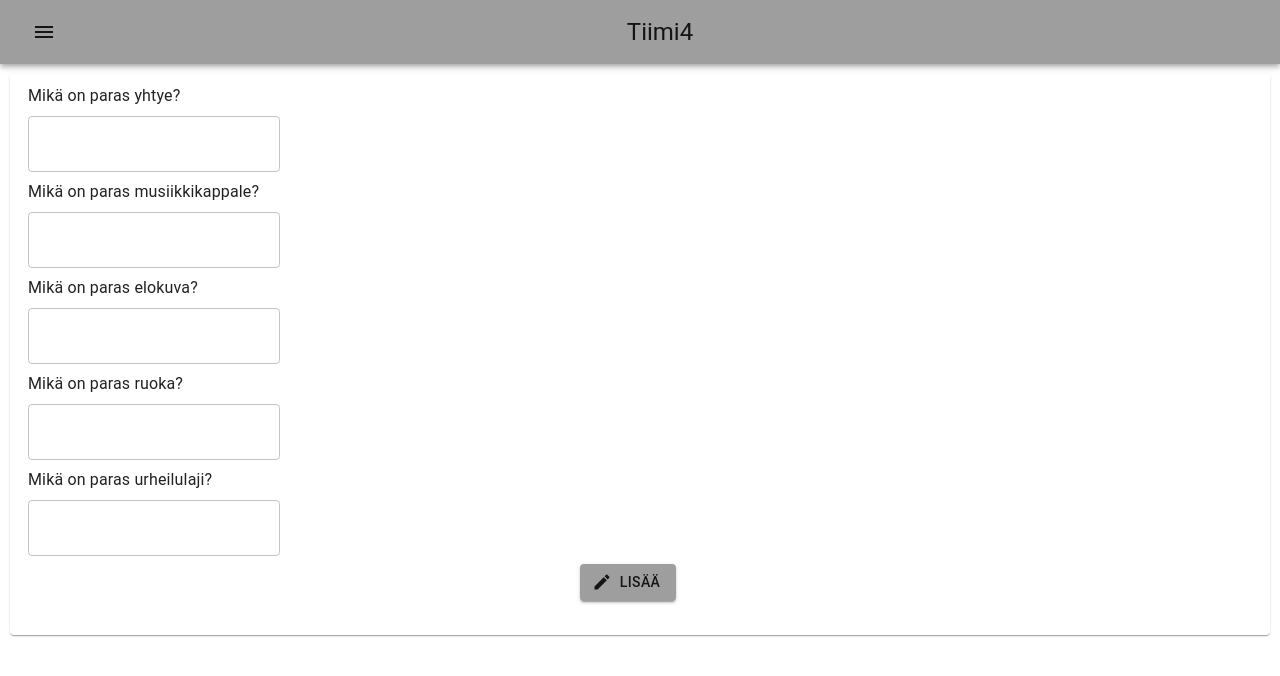
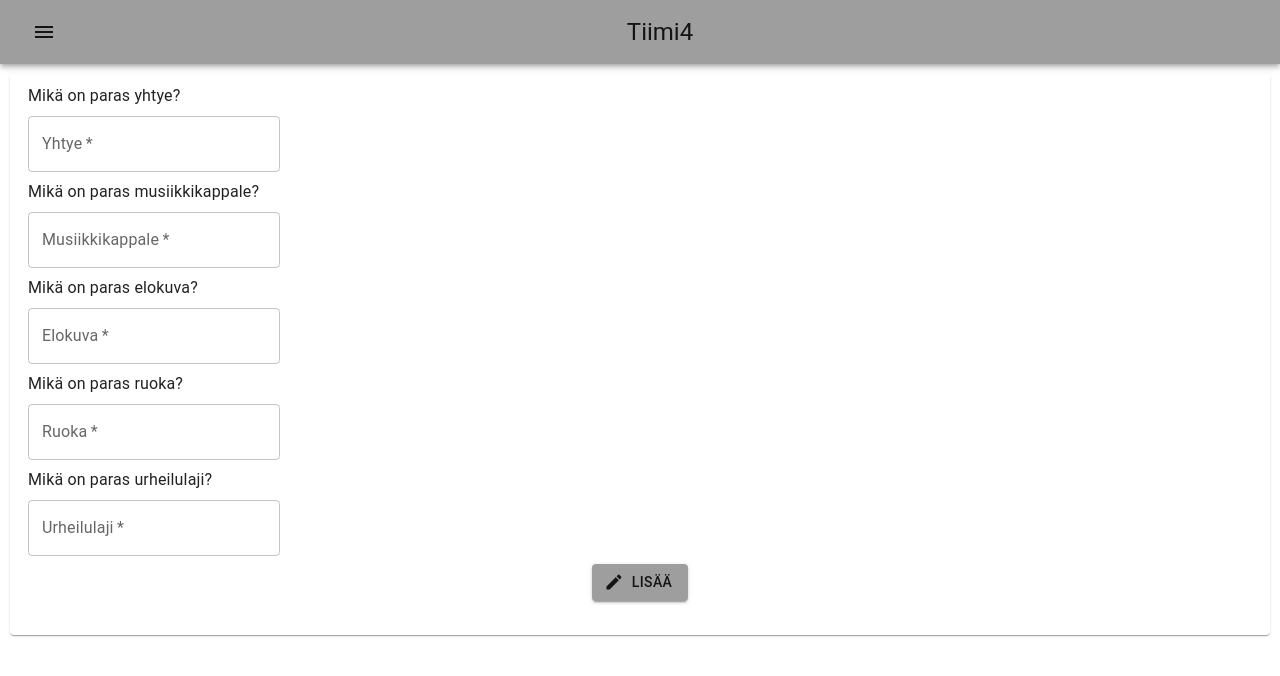
Before and after one commit to jvskv/Tiimi4, a React (Create React App) app in the folder Ohjelmistoprojekti 1_tiimi4_front/: page /kysely1 in a window 1280 px wide. Shown: the top 676 px of the page. Built offline with nearby package versions, Linux system fonts and the light colour scheme.

Commit message:
22.04. - Yasin
Kysely1 fixausta. Tallennuksen pitäisi toimia ja lisätä tietokantaan. Tarvitsee vielä jonkun verran konsultointia bäkki puolen kanssa

```diff
--- a/Ohjelmistoprojekti 1_tiimi4_front/src/components/Kysely1.js
+++ b/Ohjelmistoprojekti 1_tiimi4_front/src/components/Kysely1.js
@@ -5,61 +5,134 @@ import { Paper } from "@mui/material";
 import { Button } from "@mui/material";
 import CreateIcon from "@mui/icons-material/Create";
 import { Typography } from "@mui/material";
+import axios from "axios";
 
 function Kysely1() {
-  const [setValues] = useState({
-    kentta1: "",
-    kentta2: "",
-    kentta3: "",
-    kentta4: "",
-    kentta5: "",
+  const [kysely, setValues] = useState({
+    yhtye: "",
+    kappale: "",
+    elokuva: "",
+    ruoka: "",
+    urheilulaji: "",
   });
 
   const [viesti, setViesti] = useState("");
 
-  const kysely1 = (e) => {
+  const kysely1 = async (e) => {
+    const formData = {
+      yhtye: kysely.yhtye,
+      kappale: kysely.kappale,
+      elokuva: kysely.elokuva,
+      ruoka: kysely.ruoka,
+      urheilulaji: kysely.urheilulaji,
+    };
+
+    try {
+      await axios.post("http://localhost:8080/quiz/add", formData);
       setValues({
-      kentta1: "",
-      kentta2: "",
-      kentta3: "",
-      kentta4: "",
-      kentta5: "",
+        yhtye: "",
+        kappale: "",
+        elokuva: "",
+        ruoka: "",
+        urheilulaji: "",
       });
+      setViesti("Kiitos vastauksista");
+    } catch (error) {
+      setValues([]);
+      setViesti("Virhe" + error);
+    }
 
     setViesti("Kiitos vastauksista!");
   };
 
+  const muuta = (e) => {
+    setValues({
+      ...kysely,
+      [e.target.name]: e.target.value,
+    });
+
+    setViesti("");
+  };
+
+  /*   const tyhjenna = (e) => {
+    setValues({
+      yhtye: "",
+      kappale: "",
+      elokuva: "",
+      ruoka: "",
+      urheilulaji: "",
+    });
+
+    setViesti("");
+  }; */
+
   return (
-    <Box>
     <Paper sx={{ padding: "10px", margin: "10px" }}>
       <Box
         component="form"
         sx={{ "& .MuiTextField-root": { m: 1, width: "25ch" } }}
       >
-        <Typography sx={{marginLeft: 1}}>Mikä on paras yhtye?</Typography>
-        <TextField required id="outlined-yhtye"/>
-        <Typography sx={{marginLeft: 1}}>Mikä on paras musiikkikappale?</Typography>
-        <TextField required id="outlined-kappale"/>
-        <Typography sx={{marginLeft: 1}}>Mikä on paras elokuva?</Typography>
-        <TextField required id="outlined-elokuva"/>
-        <Typography sx={{marginLeft: 1}}>Mikä on paras ruoka?</Typography>
-        <TextField required id="outlined-ruoka"/>
-        <Typography sx={{marginLeft: 1}}>Mikä on paras urheilulaji?</Typography>
-        <TextField required id="outlined-urheilulaji" />
-        </Box>
+        <Typography sx={{ marginLeft: 1 }}>Mikä on paras yhtye?</Typography>
+        <TextField
+          required
+          fullWidth
+          label="Yhtye"
+          name="yhtye"
+          value={kysely.yhtye}
+          onChange={(e) => muuta(e)}
+        />
+        <Typography sx={{ marginLeft: 1 }}>
+          Mikä on paras musiikkikappale?
+        </Typography>
+        <TextField
+          required
+          fullWidth
+          label="Musiikkikappale"
+          name="kappale"
+          value={kysely.kappale}
+          onChange={(e) => muuta(e)}
+        />
+        <Typography sx={{ marginLeft: 1 }}>Mikä on paras elokuva?</Typography>
+        <TextField
+          required
+          fullWidth
+          label="Elokuva"
+          name="elokuva"
+          value={kysely.elokuva}
+          onChange={(e) => muuta(e)}
+        />
+        <Typography sx={{ marginLeft: 1 }}>Mikä on paras ruoka?</Typography>
+        <TextField
+          required
+          fullWidth
+          label="Ruoka"
+          name="ruoka"
+          value={kysely.ruoka}
+          onChange={(e) => muuta(e)}
+        />
+        <Typography sx={{ marginLeft: 1 }}>
+          Mikä on paras urheilulaji?
+        </Typography>
+        <TextField
+          required
+          fullWidth
+          label="Urheilulaji"
+          name="urheilulaji"
+          value={kysely.urheilulaji}
+          onChange={(e) => muuta(e)}
+        />
         <Box sx={{ textAlign: "center" }}>
           <Button
             onClick={(e) => kysely1(e)}
             variant="contained"
-            sx={{ marginRight: 3 }}
             startIcon={<CreateIcon />}
           >
             Lisää
           </Button>
         </Box>
+      </Box>
       <Typography sx={{ marginTop: 3 }}>{viesti}</Typography>
     </Paper>
-    </Box>
   );
 }
 export default Kysely1;
```
Lines whose indentation alone changed are shown as unchanged.
